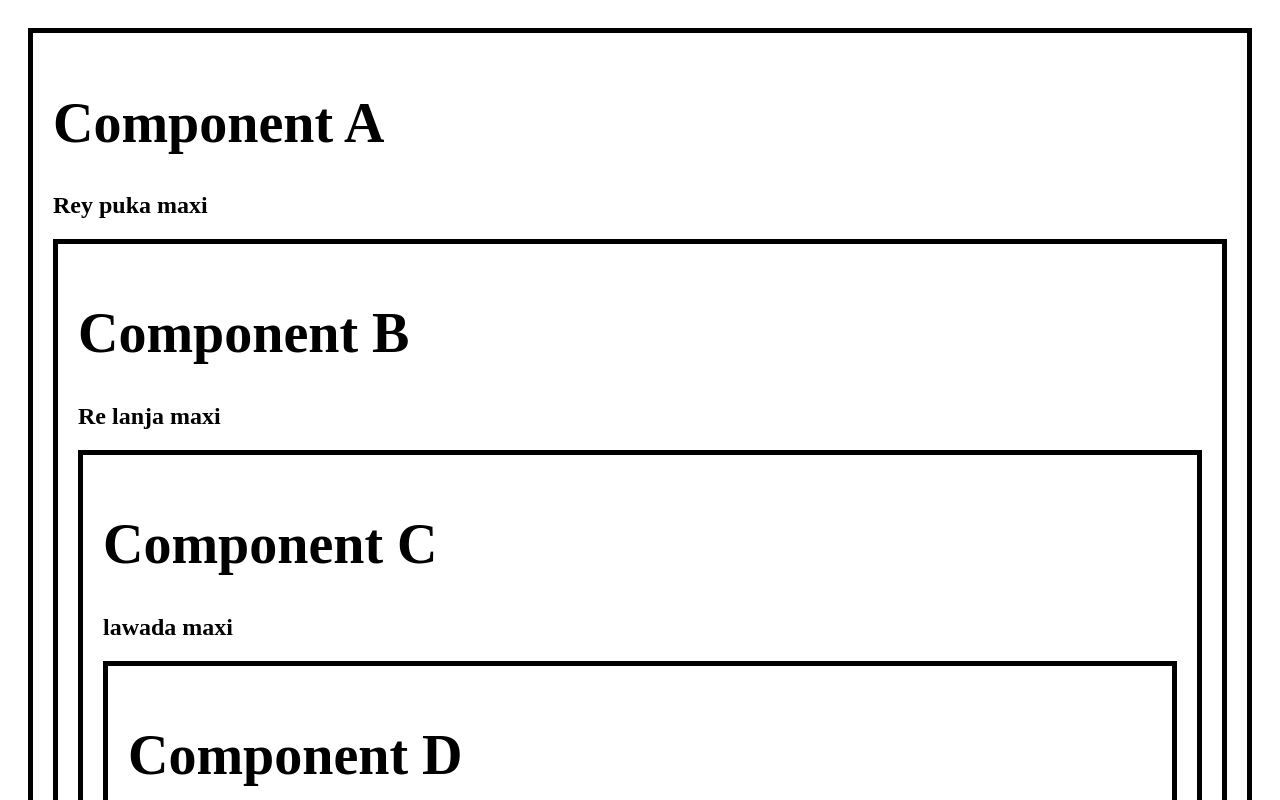
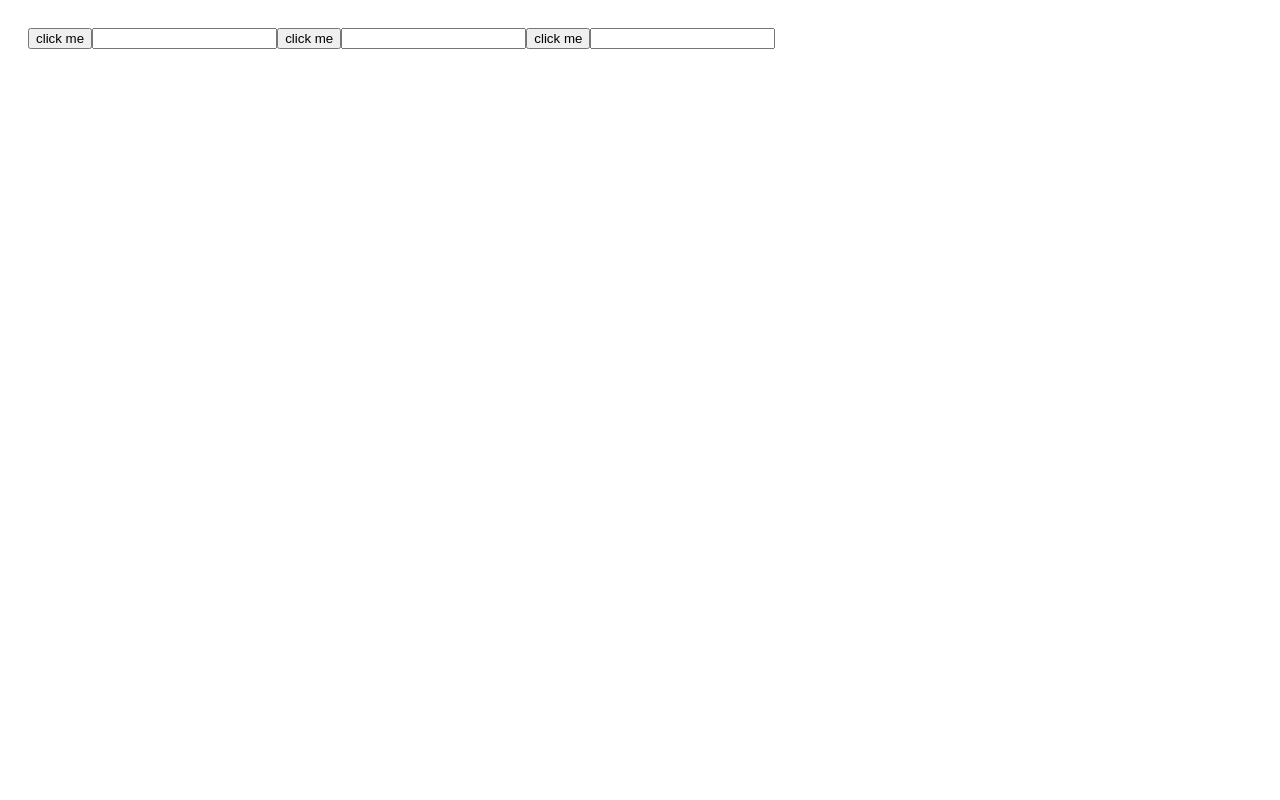
Before and after one commit to AjayLohith/React, a React (Vite) app: page / in a window 1280 px wide. Shown: the top 800 px of the page. Built offline with nearby package versions, Linux system fonts and the light colour scheme.

Commit message:
Learnt useRef

```diff
--- a/src/App.jsx
+++ b/src/App.jsx
@@ -16,6 +16,7 @@ import UseEffect from './UseEffect'
 import DigiClock from './DigiClock'
 import UseContextA from './UseContextA'
 import './index.css'
+import UseRef from './UseRef'
 
 function App() {
 
@@ -34,7 +35,8 @@ function App() {
       {/* <ToDo/> */}
       {/* <UseEffect/> */}
       {/* <DigiClock/> */}
-      <UseContextA/>
+      {/* <UseContextA/> */}
+      <UseRef/>
 
     </>
   )
--- a/src/Styles/ToDo.css
+++ b/src/Styles/ToDo.css
@@ -1,8 +1,6 @@
 .todo-container {
   text-align: center;
-
   font-family: 'Segoe UI', Tahoma, Geneva, Verdana, sans-serif;
-
   font-weight: bold;
   border: solid black;
   border-radius: 10px;
@@ -10,12 +8,12 @@
   padding: 10px;
   background-color: rgb(150, 213, 250);
   width: 90%;
-  max-width: 600px; /* ✅ Fix container width */
+  max-width: 600px;
   overflow-wrap: break-word;
   word-wrap: break-word;
 }
 
-button {
+.todo-container button {
   border-radius: 5px;
   cursor: pointer;
   border: none;
@@ -26,11 +24,11 @@ button {
   transition: background-color 0.5s ease;
 }
 
-button:hover {
+.todo-container button:hover {
   background-color: hsl(0, 0%, 37%);
 }
 
-.add-button {
+.todo-container .add-button {
   background-color: rgb(4, 156, 4);
   margin-left: 4px;
   width: 100px;
@@ -40,11 +38,11 @@ button:hover {
   font-size: 19px;
 }
 
-.add-button:hover {
+.todo-container .add-button:hover {
   background-color: hsl(120, 79%, 28%);
 }
 
-.delete-button {
+.todo-container .delete-button {
   background-color: hsl(0, 96%, 44%);
   margin-left: 4px;
   width: 90px;
@@ -54,11 +52,11 @@ button:hover {
   font-size: 20px;
 }
 
-.delete-button:hover {
+.todo-container .delete-button:hover {
   background-color: hsl(0, 91%, 33%);
 }
 
-.move-up-button {
+.todo-container .move-up-button {
   background-color: rgb(137, 4, 220);
   margin-left: auto;
   width: 90px;
@@ -68,11 +66,11 @@ button:hover {
   font-size: 14px;
 }
 
-.move-up-button:hover {
+.todo-container .move-up-button:hover {
   background-color: rgb(71, 3, 114);
 }
 
-.move-down-button {
+.todo-container .move-down-button {
   background-color: rgb(137, 4, 220);
   margin-left: auto;
   width: 90px;
@@ -82,28 +80,28 @@ button:hover {
   font-size: 14px;
 }
 
-.move-down-button:hover {
+.todo-container .move-down-button:hover {
   background-color: rgb(71, 3, 114);
 }
 
-h1 {
+.todo-container h1 {
   font-size: 3.5rem;
 }
 
-input[type="text"] {
+.todo-container input[type="text"] {
   width: 480px;
   height: 45px;
   border-radius: 5px;
   font-size: 1rem;
 }
 
-ol {
+.todo-container ol {
   padding: 0;
   list-style-type: none;
 }
 
-li {
-  text-align: left; /* ✅ original alignment restored */
+.todo-container li {
+  text-align: left;
   font-size: 1.5rem;
   padding: 5px;
   background-color: antiquewhite;
@@ -114,14 +112,14 @@ li {
   align-items: center;
   width: 100%;
   box-sizing: border-box;
-  word-break: break-word; /* ✅ key fix */
+  word-break: break-word;
   overflow-wrap: break-word;
   white-space: normal;
 }
 
-.text {
+.todo-container .text {
   flex: 1;
-  word-break: break-word; /* ✅ key fix */
+  word-break: break-word;
   overflow-wrap: break-word;
   white-space: normal;
 }
--- /dev/null
+++ b/src/UseRef.jsx
@@ -0,0 +1,43 @@
+import React,{useRef} from 'react'
+
+const UseRef = () => {
+  const inputRef1=useRef(null);
+  const inputRef2=useRef(null);
+  const inputRef3=useRef(null);
+
+  const handleClick1=()=>{
+    inputRef1.current.focus();
+    inputRef1.current.style.backgroundColor="grey"
+    inputRef2.current.style.backgroundColor=""
+    inputRef3.current.style.backgroundColor=""
+  }
+
+  const handleClick2=()=>{
+    inputRef2.current.focus();
+    inputRef2.current.style.backgroundColor="blue"
+    inputRef1.current.style.backgroundColor=""
+    inputRef3.current.style.backgroundColor=""
+  }
+
+  const handleClick3=()=>{
+    inputRef3.current.focus();
+    inputRef3.current.style.backgroundColor="black"
+    inputRef1.current.style.backgroundColor=""
+    inputRef2.current.style.backgroundColor=""
+  }
+
+  return (
+    <div>
+      <button onClick={handleClick1}>click me</button>
+      <input ref={inputRef1}/>
+
+      <button onClick={handleClick2}>click me</button>
+      <input ref={inputRef2}/>
+
+      <button onClick={handleClick3}>click me</button>
+      <input ref={inputRef3}/>
+    </div>
+  )
+}
+
+export default UseRef
```
